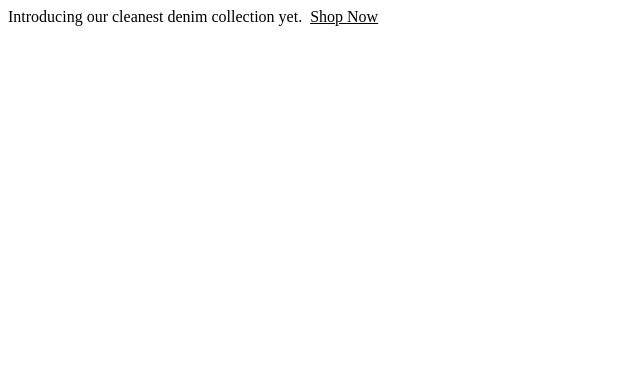
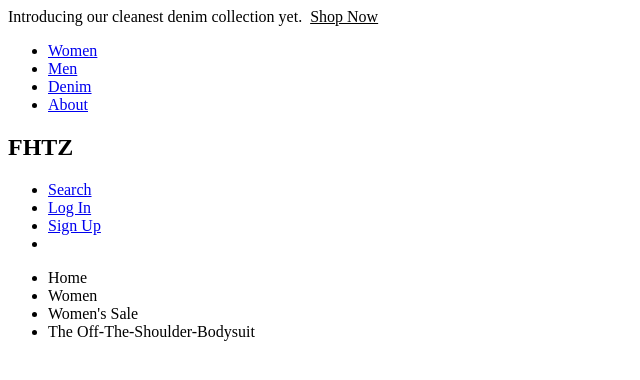
Before and after one commit to MDSS-Project-Catwalk/MDSSPC, a React app: page / in a window 1280 px wide. Shown: the top 380 px of the page, without its empty margins (0-640 px from the left). Built offline with nearby package versions, Linux system fonts and the light colour scheme; the HTML template or start-up script is replaced by a standard one.

Commit message:
Menu + Breadcrumbs divs done

```diff
--- a/client/src/components/App.jsx
+++ b/client/src/components/App.jsx
@@ -1,11 +1,44 @@
 import React from 'react';
 
 class Overview extends React.Component {
-  render(){
-    return(
+  render() {
+    return (
       <div>
         <section>
           <div className='builder-banner-container'><span className='banner-headline'>Introducing our cleanest denim collection yet.&nbsp; <u>Shop Now</u></span></div>
+          <div className='site-header-container'>
+            <header className='app-header'>
+              <div className='.app-header__far-left'>
+                <ul className='menu-left'>
+                  <li><a href="#">Women</a></li>
+                  <li><a href="#">Men</a></li>
+                  <li><a href="#">Denim</a></li>
+                  <li><a href="#">About</a></li>
+                </ul>
+              </div>
+              <div className='.app-header__middle'>
+                {/* <img src='client/dist/Logo.png'/> */}
+                <h1 className='logo-text'>FHTZ</h1>
+              </div>
+              <div className='.app-header__far-right'>
+                <ul className='menu-right'>
+                  <li><a href="#">Search</a></li>
+                  <li><a href="#">Log In</a></li>
+                  <li><a href="#">Sign Up</a></li>
+                  <li><a href="#"><i class="fas fa-shopping-bag"></i></a></li>
+                </ul>
+              </div>
+            </header>
+            <ul className='breadcrumbs'>
+              <li className='breadcrumb'>Home</li>
+              <li className='breadcrumb'>Women</li>
+              <li className='breadcrumb'>Women's Sale</li>
+              <li className='breadcrumb breadcrumb-disabled'>The Off-The-Shoulder-Bodysuit</li>
+            </ul>
+            <div className='row contents-container'>
+
+            </div>
+          </div>
         </section>
       </div>
     );
```
Also changed, not shown: 5 other files (tests, documents, lock files or other folders).
